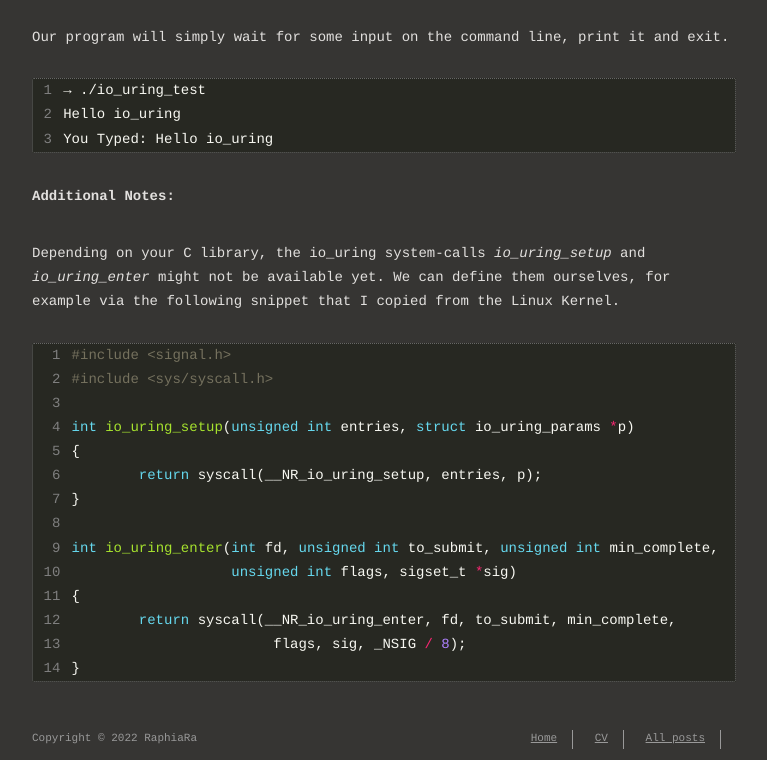
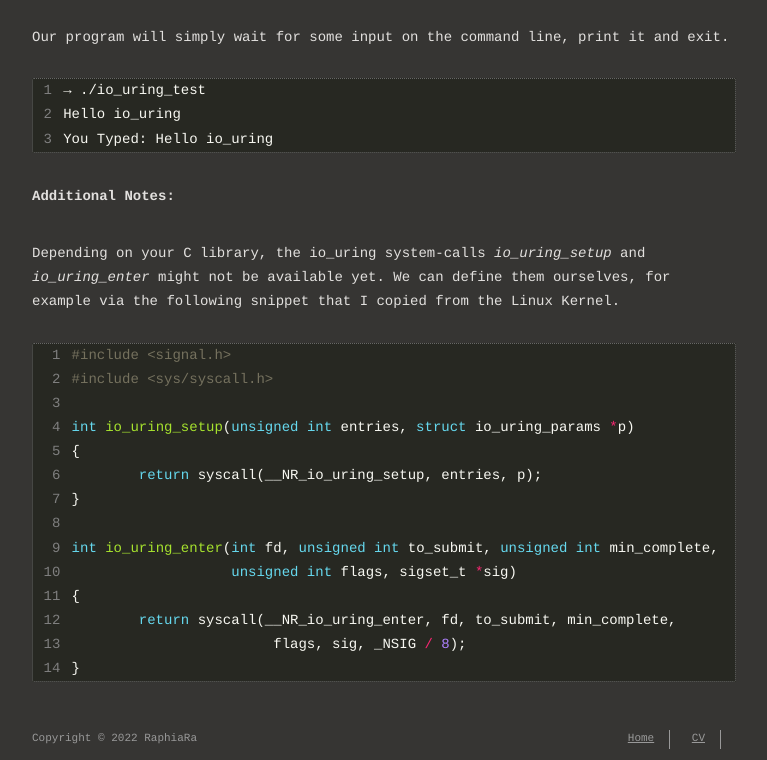
Before and after one commit to RaphiaRa/raphiara.github.io, a plain HTML site: page articles/exploring_io_uring.html in a window 1280 px wide. Shown: the part 5182-5942 px from the top of the page, without its empty margins (256-1023 px from the left). Drawn offline with nearby package versions, Linux system fonts and the light colour scheme.

Commit message:
Remove <all posts> section

```diff
--- a/articles/exploring_io_uring.html
+++ b/articles/exploring_io_uring.html
@@ -268,7 +268,7 @@ for example via the following snippet that I copied from the Linux Kernel.</p>
             <ul>
                 <li><a href="/">Home</a></li>
                 <li><a href="/cv">CV</a></li>
-                <li><a href="/posts">All posts</a></li>
+                <!-- <li><a href="/posts">All posts</a></li> -->
             </ul>
         </nav>
     </div>
```
Also changed, not shown: articles/principal-component-analysis.html (+1 -1 lines), cv/index.html (+1 -1 lines), index.html (+1 -1 lines).
